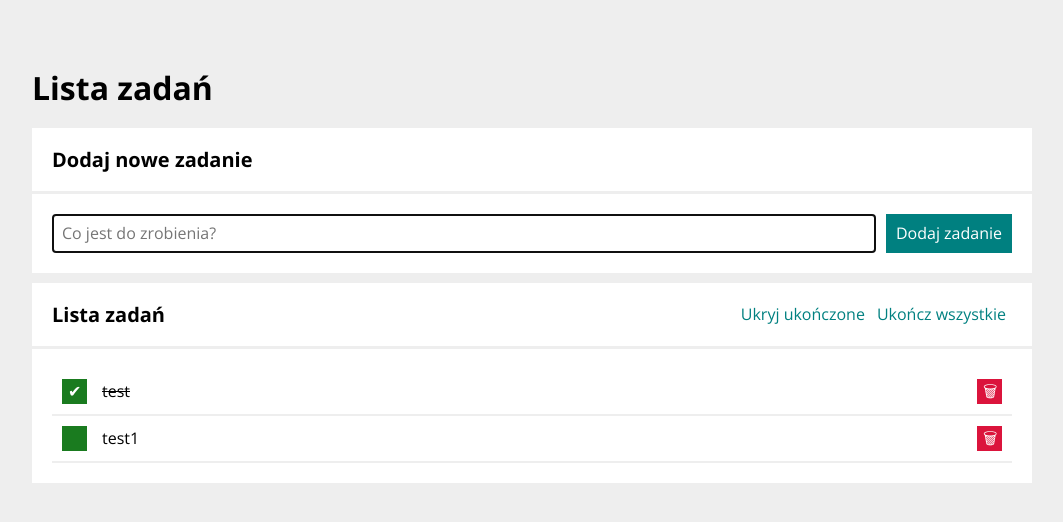
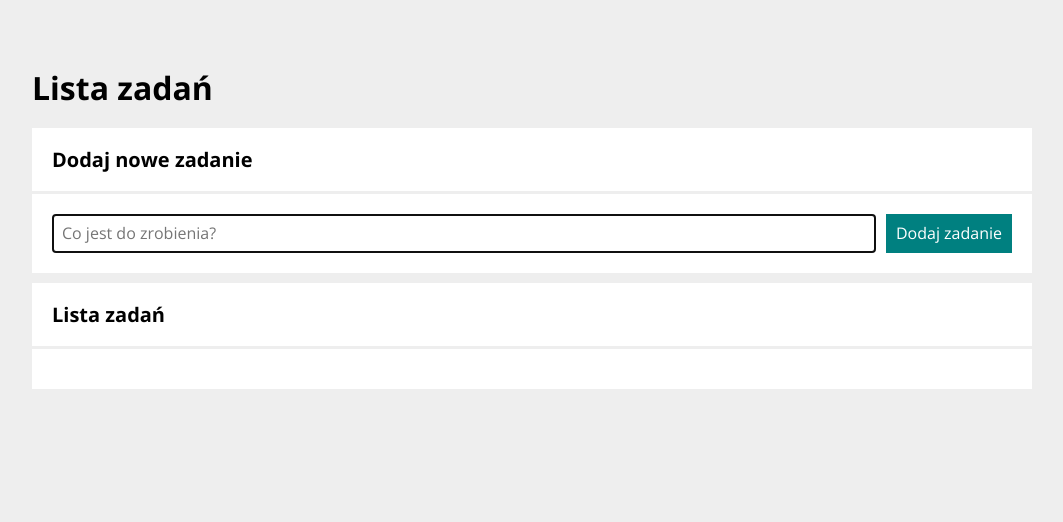
Before and after one commit to RadekJelen/-to-do-list-React, a React (Create React App) app: page / in a window 1280 px wide. Shown: the top 522 px of the page, without its empty margins (108-1171 px from the left). Built offline with nearby package versions, Linux system fonts and the light colour scheme.

Commit message:
refactoring code

```diff
--- a/src/App.js
+++ b/src/App.js
@@ -1,6 +1,6 @@
 import Form from "./Form";
 import List from "./List";
-import TextButtons from "./Text-Buttons";
+import Buttons from "./Buttons";
 import Section from "./Section";
 import Header from "./Header";
 import Container from "./Container"
@@ -8,10 +8,7 @@ import { useState } from "react";
 
 function App() {
   const [hideDoneTasks, setUpHideDone] = useState(false);
-  const [tasks, setTasks] = useState([
-    { id: 1, content: "test", done: true },
-    { id: 2, content: "test1", done: false },
-  ]);
+  const [tasks, setTasks] = useState([]);
 
   const toggleHideDone = () => {
     setUpHideDone(hideDoneTasks => !hideDoneTasks);
@@ -58,7 +55,7 @@ function App() {
           deleteTask={deleteTask}
           toggleTaskDone={toggleTaskDone}
         />}
-        headerButtons={<TextButtons
+        headerButtons={<Buttons
           tasks={tasks}
           hideDoneTasks={hideDoneTasks}
           toggleHideDone={toggleHideDone}
@@ -67,6 +64,6 @@ function App() {
       />
     </Container>
   );
-}
+};
 
 export default App;
--- a/src/Text-Buttons/index.js
+++ b/src/Buttons/index.js
@@ -1,6 +1,6 @@
 import "./style.css";
 
-const TextButtons = ({ tasks, hideDoneTasks, toggleHideDone, markAllTasksDone }) => {
+const Buttons = ({ tasks, hideDoneTasks, toggleHideDone, markAllTasksDone }) => {
   if (tasks.length === 0) {
     return null;
   }
@@ -24,4 +24,4 @@ const TextButtons = ({ tasks, hideDoneTasks, toggleHideDone, markAllTasksDone })
     </div>
   );
 };
-export default TextButtons;
+export default Buttons;
--- a/src/List/style.css
+++ b/src/List/style.css
@@ -35,11 +35,11 @@
 	transition: 0.5s;
 }
 
-.list__button:hover{
+.list__button:hover {
 	background-color: hsl(123, 65%, 34%)
 }
 
-.list__button:active{
+.list__button:active {
 	background-color: hsl(123, 65%, 39%)
 }
 
```
Also changed, not shown: src/Form/index.js (+4 -6 lines), src/Buttons/style.css (renamed from src/Text-Buttons/style.css), src/Form/style.css (line endings or trailing spaces).
